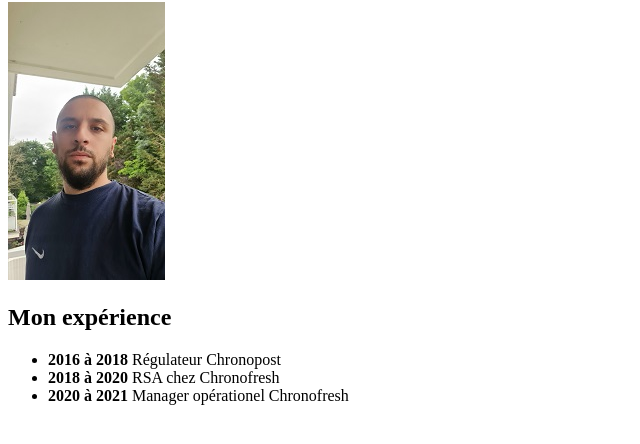
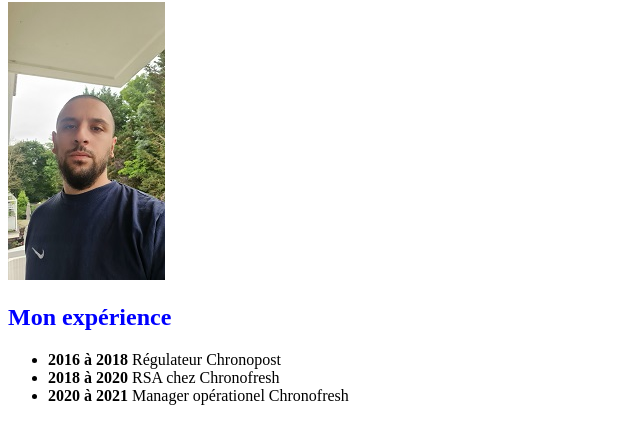
Before and after one commit to MalikMelaouah/Mon-CV, a plain HTML site: page index.html in a window 1280 px wide. Shown: the part 78-522 px from the top of the page, without its empty margins (0-640 px from the left). Drawn offline with Linux system fonts and the light colour scheme.

Commit message:
styles.css

```diff
--- a/index.html
+++ b/index.html
@@ -4,6 +4,7 @@
     <meta charset="UTF-8">
     <meta http-equiv="X-UA-Compatible" content="IE=edge">
     <meta name="viewport" content="width=device-width, initial-scale=1.0">
+    <link rel="stylesheet" href="styles.css">
     <title>Melaouah Malik</title>
 </head>
 <body>
--- a/styles.css
+++ b/styles.css
@@ -1,4 +1,4 @@
-p
+h2
 {
     color: blue;
 }
```
